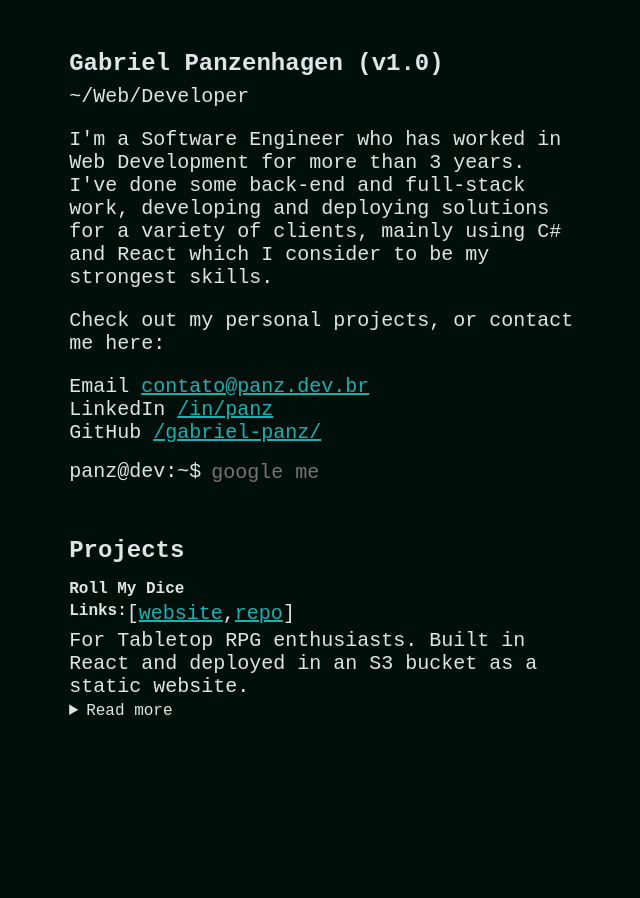
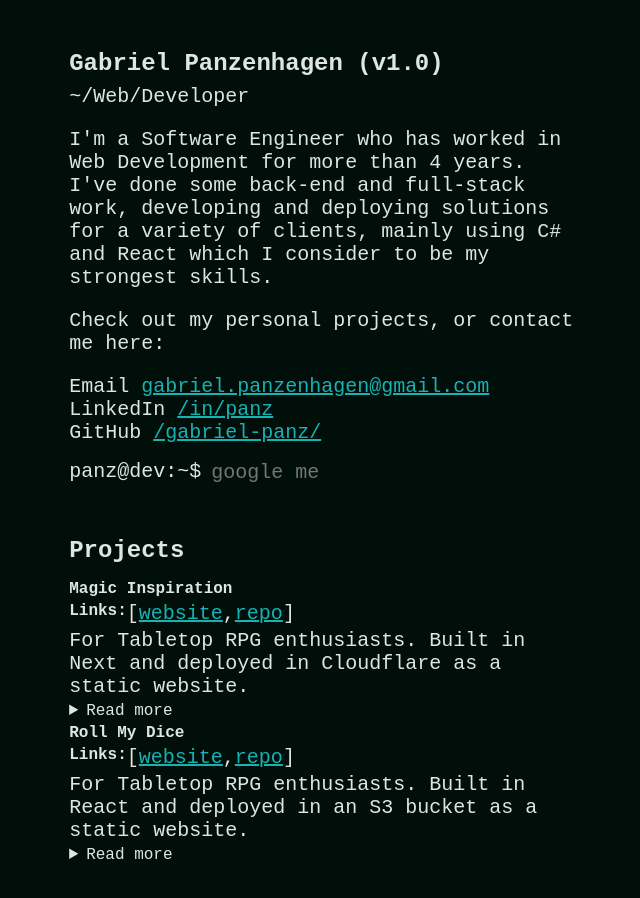
Before and after one commit to gabriel-panz/businesscard, a plain HTML site: page index.html in a window 1280 px wide. Shown: the whole page, without its empty margins (318-958 px from the left). Before the commit the page ends 800 px from the top, so only its background shows below. Drawn offline with Linux system fonts and the light colour scheme.

Commit message:
feat: added new project to portfolio

```diff
--- a/index.html
+++ b/index.html
@@ -22,7 +22,7 @@
         <p style="margin-top: 0">~/Web/Developer</p>
         <p>
           I'm a Software Engineer who has worked in Web Development for more
-          than 3 years. I've done some back-end and full-stack work,
+          than 4 years. I've done some back-end and full-stack work,
           developing and deploying solutions for a variety of clients, mainly
           using C# and React which I consider to be my strongest skills.
         </p>
@@ -30,7 +30,7 @@
         <ul>
           <li>
             Email
-            <a href="mailto:contato@panz.dev.br" rel="noreferer noopener">contato@panz.dev.br</a>
+            <a href="mailto:gabriel.panzenhagen@gmail.com" rel="noreferer noopener">gabriel.panzenhagen@gmail.com</a>
           </li>
           <li>
             LinkedIn
@@ -53,6 +53,23 @@
       <span>
         <h4 class="title">Projects</h4>
         <ul>
+          <li>
+            <article class="portfolioCard">
+              <p class="title"><strong>Magic Inspiration</strong></p>
+              <p><strong>Links:</strong>
+                [<a href="https://plot.panz.dev.br" target="_blank" rel="noreferer">website</a>,
+                <a href="https://github.com/gabriel-panz/mtg-plot-gen">repo</a>]
+              </p>
+              <p>For Tabletop RPG enthusiasts.
+                Built in Next and deployed in Cloudflare
+                as a static website.
+              </p>
+              <details>
+                <summary>Read more</summary>
+                <p>This is a personal project of mine, utilizing common full-stack tools and features such as internationalization, server rendering, react, SQL databases, etc. It doubles as a demo of my skills and a useful tool for Game Masters. Check it out.</p>
+              </details>
+            </article>
+          </li>
           <li>
             <article class="portfolioCard">
               <p class="title"><strong>Roll My Dice</strong></p>
```
